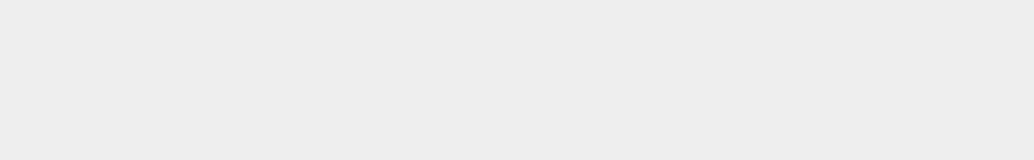
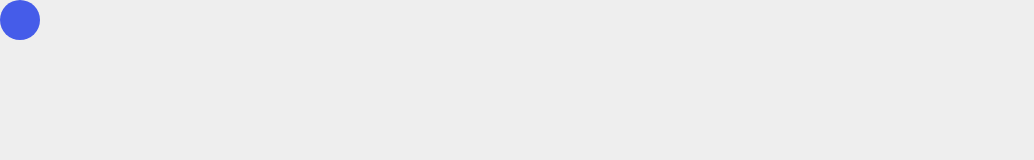
Before and after one commit to pavanbhaskardev/portfolio, a Next.js app: page / in a window 1280 px wide. Shown: the top 160 px of the page, without its empty margins (0-1034 px from the left). Built offline with nearby package versions, Linux system fonts and the light colour scheme.

Commit message:
added the custom cursor component

```diff
--- /dev/null
+++ b/app/components/CustomCursur.jsx
@@ -0,0 +1,25 @@
+"use client";
+import styles from "../styles/customcusrsur.module.css";
+
+const CustomCursur = () => {
+  // targeted the cussor div
+  const customCusrsor = document.getElementsByClassName(
+    styles.custom_cursor
+  )[0];
+
+  // this function will change the cursor position
+  const changeCusrsorPosition = (e) => {
+    if (customCusrsor) {
+      const positionX = e.clientX - customCusrsor.offsetWidth / 2;
+      const positionY = e.clientY - customCusrsor.offsetWidth / 2;
+
+      customCusrsor.style.top = `${positionY}px`;
+      customCusrsor.style.left = `${positionX}px`;
+    }
+  };
+  window.addEventListener("mousemove", (e) => changeCusrsorPosition(e));
+
+  return <div className={styles.custom_cursor}></div>;
+};
+
+export default CustomCursur;
--- a/app/page.jsx
+++ b/app/page.jsx
@@ -1,6 +1,7 @@
 "use client";
+import { useRef, useEffect } from "react";
 import LocomotiveScroll from "locomotive-scroll";
-import { useRef, useEffect } from "react";
+import CustomCursur from "./components/CustomCursur";
 import styles from "./styles/herosection.module.css";
 
 const Home = () => {
@@ -16,10 +17,9 @@ const Home = () => {
     }
   }, []);
 
-  console.log("lets see", ref.current);
-
   return (
     <>
+      <CustomCursur />
       <main data-scroll-container ref={ref}>
         <section className={styles.main_container} data-scroll-section>
           <h1 className={styles.heading} data-scroll>
--- /dev/null
+++ b/app/styles/customcusrsur.module.css
@@ -0,0 +1,10 @@
+.custom_cursor {
+    z-index: 99999;
+    height: 2.5rem;
+    width: 2.5rem;
+    background-color: var(--popup-color);
+    border-radius: 99px;
+    position: fixed;
+    top: 0;
+    left: 0;
+}
```
